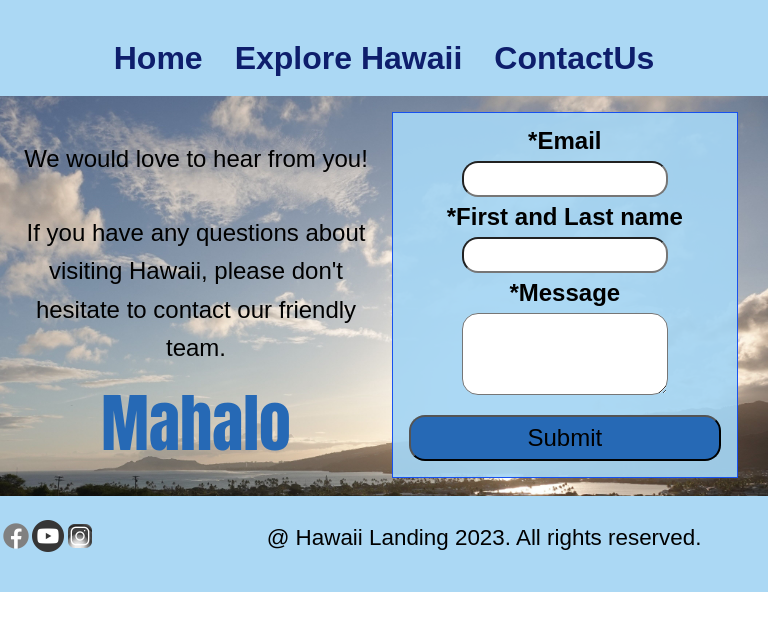
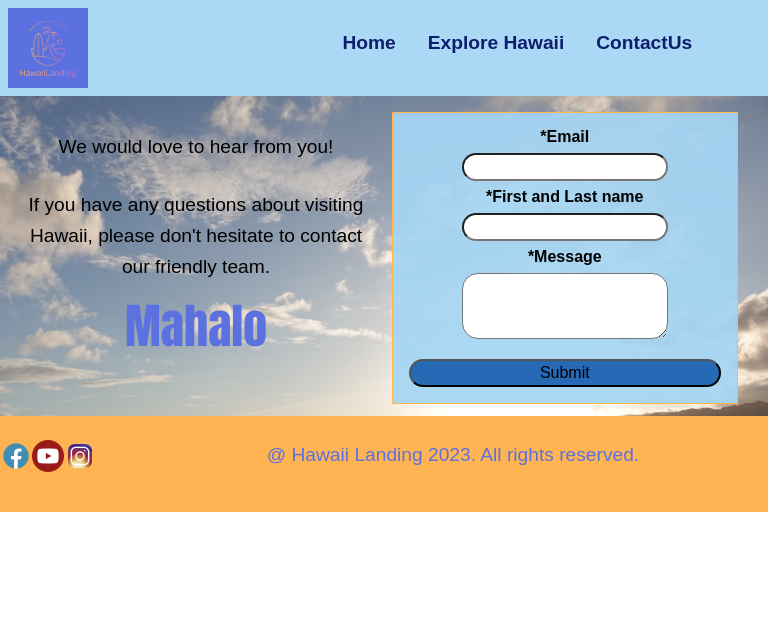
Before and after one commit to Lalanikw/hawaiitravel, a React (Create React App) app: page /Login in a window 768 px wide. Shown: the top 630 px of the page. Built offline with nearby package versions, Linux system fonts and the light colour scheme.

Commit message:
adjustments

```diff
--- a/src/App.css
+++ b/src/App.css
@@ -5,9 +5,9 @@
 }
 
 :root {
-  --primary-color: #2669b5;
-  --on-primary-color: #1dd51a;
-  --secondary-orange-color: #eafaea;
+  --primary-color: #5b71e0;
+  --on-primary-color: #be6fd9;
+  --secondary-orange-color: #ffb453;
   --secondary-light-orange-color: #eafaea;
   --highlight-dark-color: #0e1e6c;
   --highlight-light-color: var(--primary-color);
@@ -214,12 +214,10 @@ a:hover {
   height: 12vh;
   background-color:#a4d5f4eb;
 }
-/* .navlogo {
-  flex:1;
-  display: flex;
-  justify-content: center;
-  padding: 1%;
-} */
+.nav img {
+  padding: 1vh;
+  height: 15vh;
+}
 
 .topnav {
   display: flex;
@@ -237,7 +235,7 @@ a:hover {
 }
 
 .topnav a:hover {
-  background-color: #a4d5f4eb;
+  background-color: var(--on-primary-color);
   color: var(--highlight-light-color);
 }
 
@@ -265,7 +263,7 @@ a:hover {
 
 /* Footer css properties */
 .footer-section {
-  background-color:#a4d5f4eb;
+  background-color:#ffb453;
   height: 12vh;
   grid-template-columns: 1fr 2fr;
   padding-top: 3vh;
@@ -277,12 +275,13 @@ a:hover {
 }
 
 .flex-container img {
-  filter:grayscale(100%);
+  filter:grayscale(50%);
   width: 4vh;
 }
 
 .copyright p {
   font-size: 1.5rem;
+  color: #5b71e0;
 }
 
 /*contactus*/
@@ -339,6 +338,21 @@ form {
 @media screen and (max-width: 1007px) and (min-width: 641px){
   /*tablet */
 
+/* Navbar css style */
+.nav {
+  grid-template-columns: 1fr 2fr;
+}
+.nav img {
+  height: 12vh;
+}
+
+.topnav {
+  padding-top: 2vh;
+}
+
+.topnav li {
+  font-size: 1.2rem;
+}
 
   /*Hiro Section*/
 .hiro-section  {
@@ -357,28 +371,66 @@ form {
 /* Footer css properties */
 
 .copyright p {
-  font-size: 1.4rem;
+  font-size: 1.2rem;
 }
 
 /*contactus*/
 .contactus-section {
-  height: 50vh;
+  height: 40vh;
+  padding-bottom: 10vh;
+}
+
+.Login-box p {
+  font-size: 1.2rem;
+  padding: 1vw;
+  padding-top: 2.5vh;
 }
 .Login-box h1 {
-  font-size: 4rem;
-  font-family:Impact, Haettenschweiler, 'Arial Narrow Bold', sans-serif;
+  font-size: 3rem;
+}
+
+form {
+  width:45vw;
+  background-color: #a4d5f4eb;
+  border: 1px solid #ffb453;
+  padding-top: 1vh;
 }
 
 .contactUs-form label {
-  line-height: 5vh;
+  font-size: 1rem;
+  line-height: 4vh;
+}
+.contactUs-form input {
+  line-height: 3vh;
+}
+.contactUs-form textarea {
+  line-height: 4vh;
+}
+
+.contactUs-form button {
+  padding: 3px;
+  font-size: 1rem;
 }
 }
 
 @media screen and (max-width: 640px){
   /* phone*/
-  .topnav li {
-    font-size: 1.2rem;
-  }
+
+  /* Navbar css style */
+.nav {
+  grid-template-columns: 1fr 3fr;
+}
+.nav img {
+  height: 9vh;
+}
+
+.topnav {
+  padding-top: 2vh;
+}
+
+.topnav li {
+  font-size: 0.9rem;
+}
 
   /*Hiro Section*/
 .hiro-section  {
@@ -386,7 +438,7 @@ form {
 }
 
 .hiro-section h1 {
-  font-size: 2rem;
+  font-size: 1.8rem;
 }
 
 /*Explore*/
@@ -397,43 +449,48 @@ form {
 /* Footer css properties */
 
 .copyright p {
-  font-size: 1rem;
+  font-size: 0.8rem;
 }
 
 /*contactus*/
 .contactus-section {
-  height: 35vh;
+  height: 45vh;
+  padding-bottom: 10vh;
 }
 
 .Login-box {
   grid-template-columns: 1fr;
 }
 
+.Login-box p {
+  font-size: 1rem;
+  padding: 1vw;
+  padding-top: 1vh;
+}
 .Login-box h1 {
-  display: none;
-}
-.Login-left p {
   display: none;
 }
 
 form {
   width:90vw;
   background-color: #a4d5f4eb;
-  border: 1px solid #1751ef;
+  border: 1px solid #ffb453;
 }
+
 .contactUs-form label {
-  font-size: 1.2rem;
+  font-size: 0.9rem;
   line-height: 3vh;
 }
 .contactUs-form input {
-  line-height: 3vh;
+  line-height: 2vh;
 }
 .contactUs-form textarea {
   line-height: 3vh;
 }
+
 .contactUs-form button {
-  padding: 2px;
-  font-size: 1.3rem;
+  padding: 3px;
+  font-size: 1rem;
 }
 
 }
--- a/src/components/Nav.js
+++ b/src/components/Nav.js
@@ -1,21 +1,17 @@
 import React from "react";
-import logo from "../logo-no-bg.png";
+import logo from "../pages/logo.png";
 import {Link} from 'react-router-dom';
 import '../App.css';
 
 const Nav = () => {
   return (
-    <nav className="nav">
-      <div className="navlogo">
-        {/* <img src={logo} alt="logo" width= "10%" /> */}
-      </div>
-      <div>
-        <ul className="topnav">
-          <li><Link to="/">Home</Link></li>
-          <li><Link to="/Explore">Explore Hawaii</Link></li>
-          <li><Link to="/Login">ContactUs</Link></li>
-        </ul>
-      </div>
+    <nav className="nav grid-2">
+      <img src={logo} alt="logo"/>
+      <ul className="topnav">
+        <li><Link to="/">Home</Link></li>
+        <li><Link to="/Explore">Explore Hawaii</Link></li>
+        <li><Link to="/Login">ContactUs</Link></li>
+      </ul>
     </nav>
   );
 };
```
Also changed, not shown: src/pages/logo.png (added), 1 other file (tests, documents, lock files or other folders).
